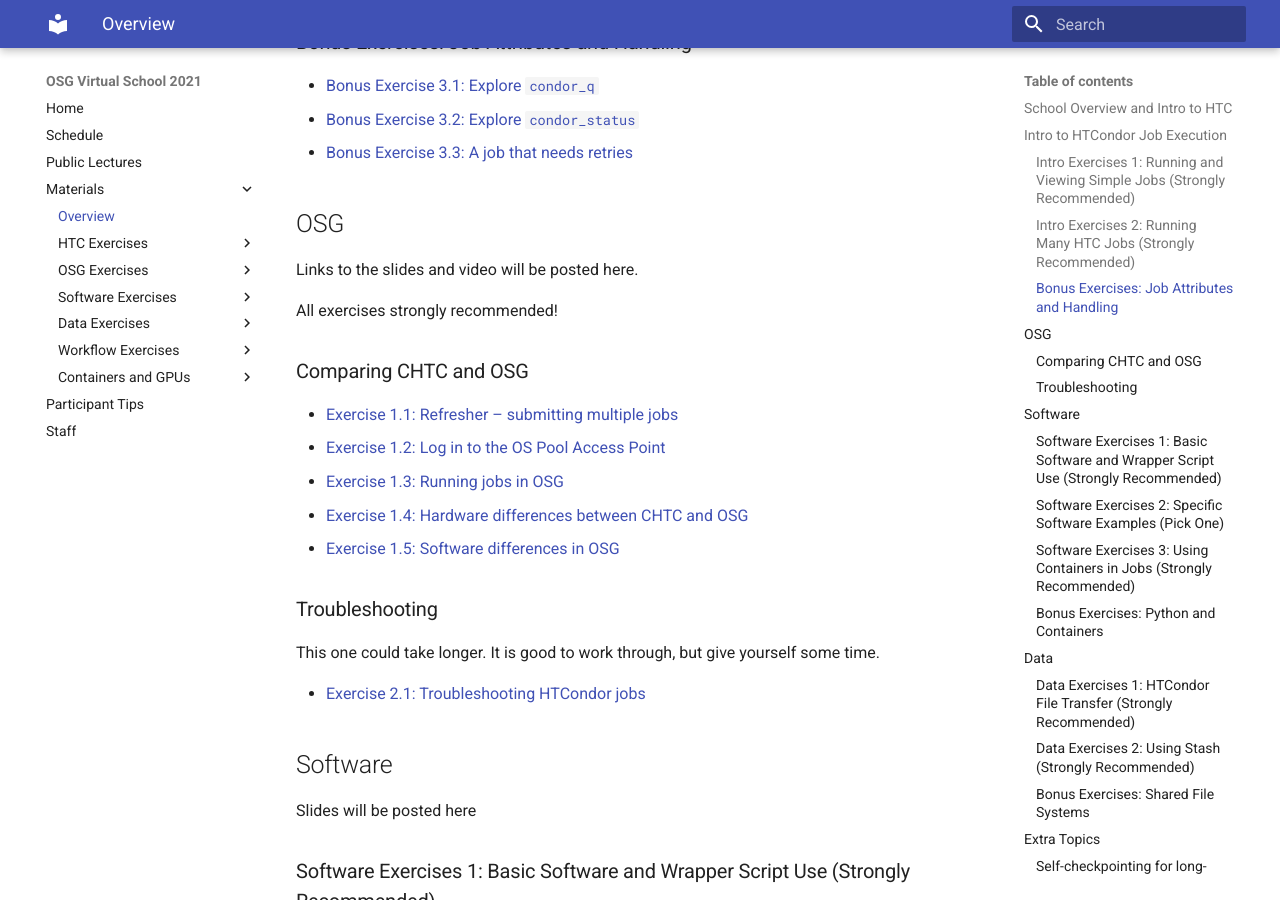
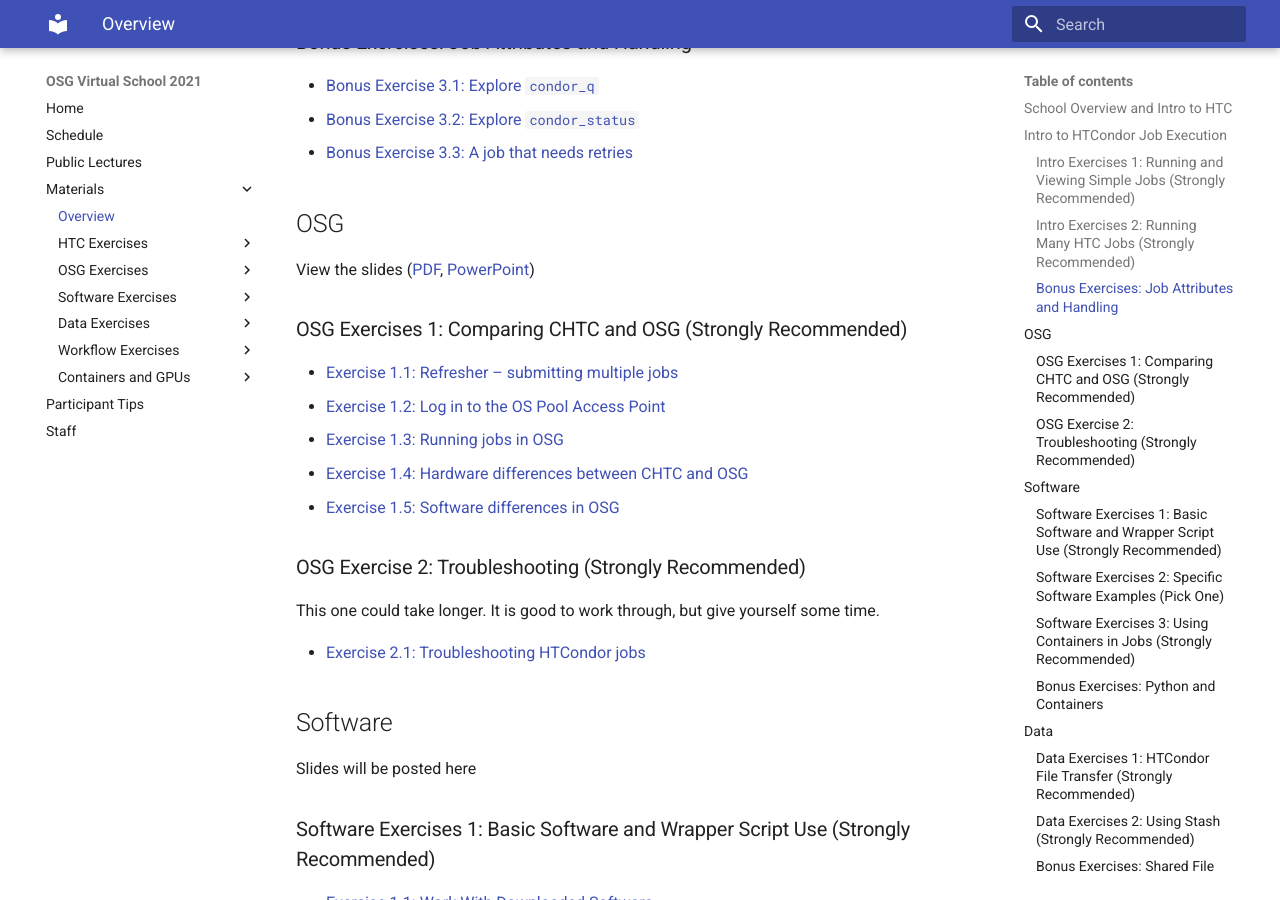
Before and after one commit to osg-htc/virtual-school-2021, an MkDocs documentation site: the page built from docs/materials/index.md, in a window 1280 px wide and 900 px high, scrolled down 959 px. Built offline with MkDocs 1.6.1 and Material for MkDocs 9.7.7, drawn with Linux system fonts in a browser that asks for light colours.

Commit message:
Uploaded OSG slides

```diff
--- a/docs/materials/index.md
+++ b/docs/materials/index.md
@@ -41,11 +41,11 @@ View the slides
 
 ## OSG
 
-Links to the slides and video will be posted here.
+View the slides
+([PDF](osg/files/osgvs21-day3-osg.pdf),
+[PowerPoint](osg/files/osgvs21-day3-osg.pptx))
 
-All exercises strongly recommended!
-
-### Comparing CHTC and OSG
+### OSG Exercises 1: Comparing CHTC and OSG (Strongly Recommended)
 
 - [Exercise 1.1: Refresher – submitting multiple jobs](osg/part1-ex1-submit-refresher.md)
 - [Exercise 1.2: Log in to the OS Pool Access Point](osg/part1-ex2-login-scp.md)
@@ -53,7 +53,7 @@ All exercises strongly recommended!
 - [Exercise 1.4: Hardware differences between CHTC and OSG](osg/part1-ex4-hardware-diffs.md)
 - [Exercise 1.5: Software differences in OSG](osg/part1-ex5-software-diffs.md)
 
-### Troubleshooting
+### OSG Exercise 2: Troubleshooting (Strongly Recommended)
 
 This one could take longer.  It is good to work through, but give yourself some time.
 
```
Also changed, not shown: 2 other files.
